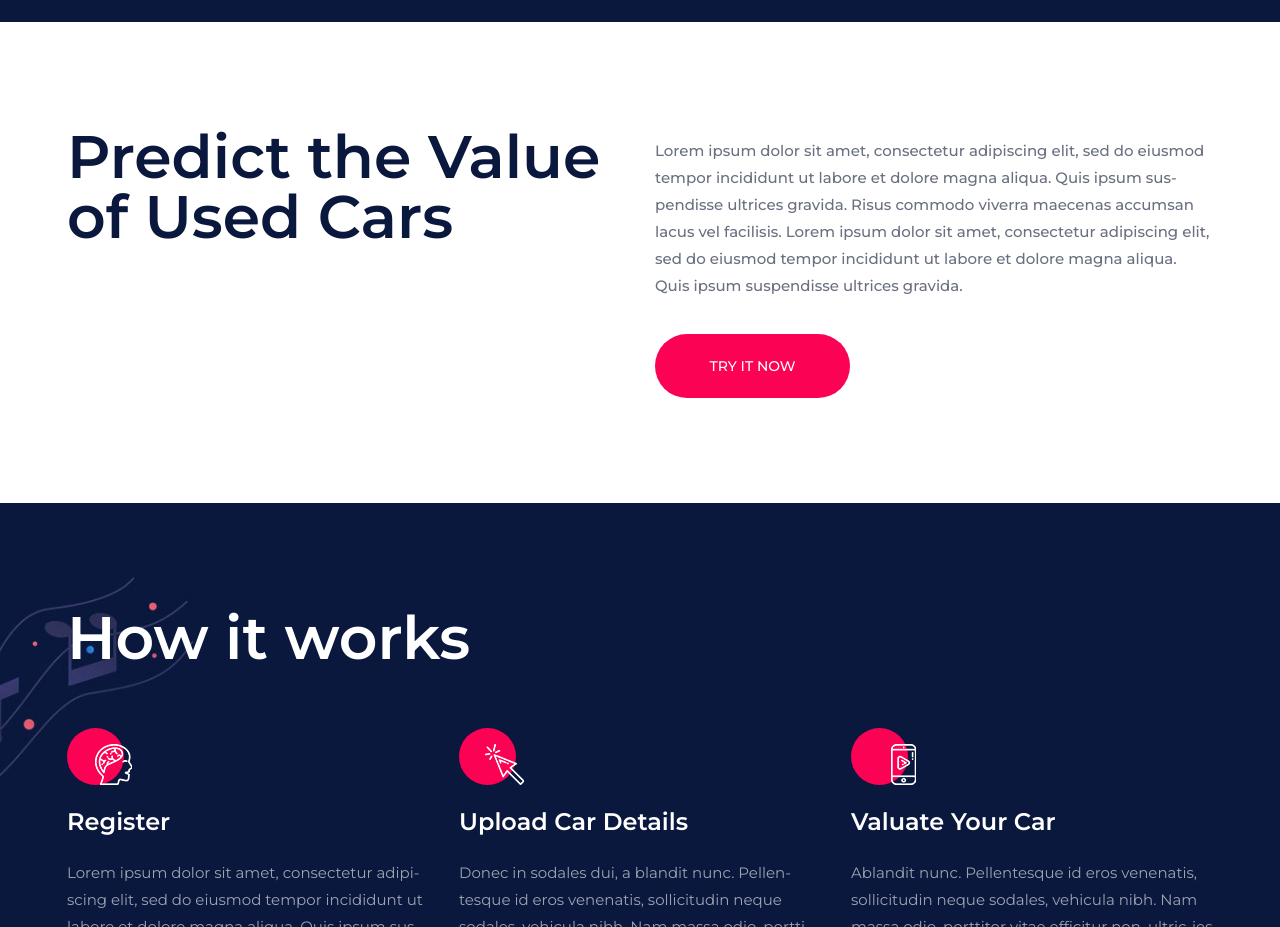
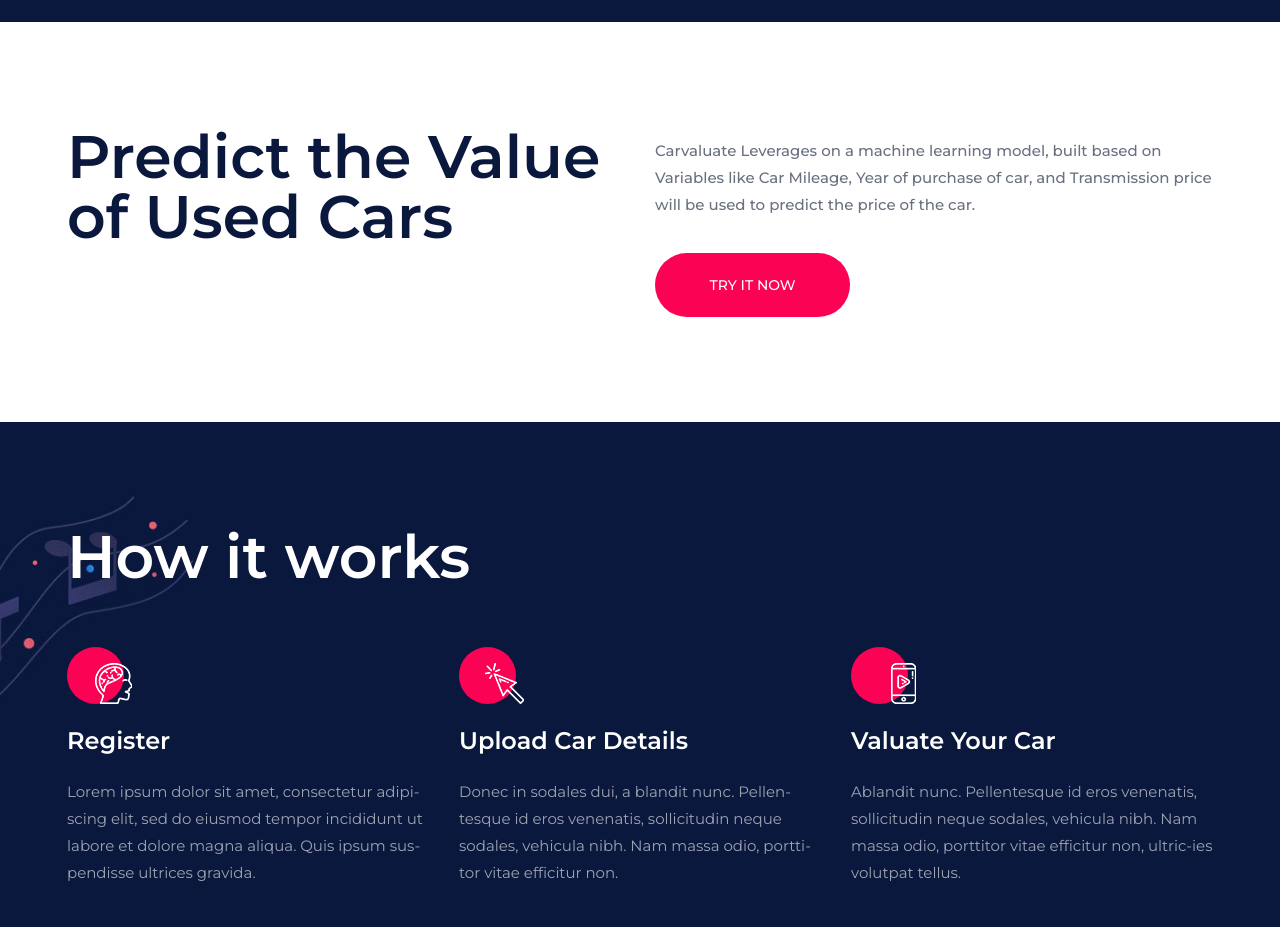
Before and after one commit to gyrationtechs/Carvaluate-demo, a plain HTML site: page index.html in a window 1280 px wide. Shown: the part 820-1747 px from the top of the page. Drawn offline with Linux system fonts and the light colour scheme.

Commit message:
Update index.html

```diff
--- a/index.html
+++ b/index.html
@@ -112,7 +112,7 @@
 					</div>
 				</div>
 				<div class="col-lg-6">
-					<p>Lorem ipsum dolor sit amet, consectetur adipiscing elit, sed do eiusmod tempor incididunt ut labore et dolore magna aliqua. Quis ipsum sus-pendisse ultrices gravida. Risus commodo viverra maecenas accumsan lacus vel facilisis. Lorem ipsum dolor sit amet, consectetur adipiscing elit, sed do eiusmod tempor incididunt ut labore et dolore magna aliqua. Quis ipsum suspendisse ultrices gravida.</p>
+					<p>Carvaluate Leverages on a machine learning model, built based on Variables like Car Mileage, Year of purchase of car, and Transmission price will be used to predict the price of the car. </p>
 					<a href="#" class="site-btn">Try it now</a>
 				</div>
 			</div>
```
